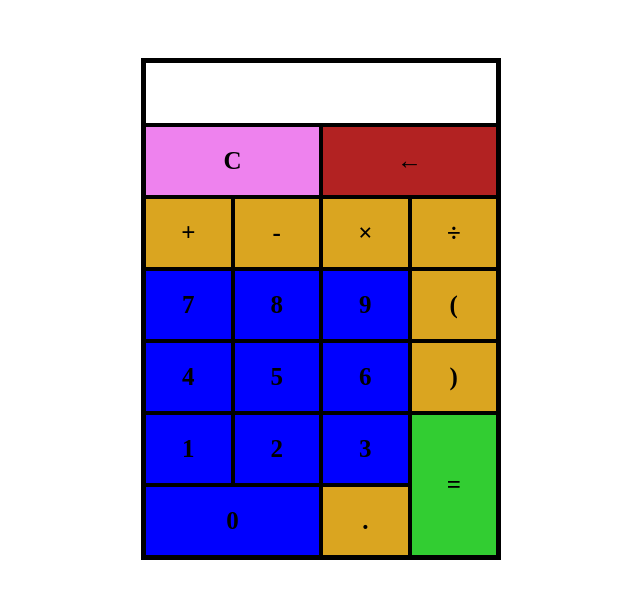
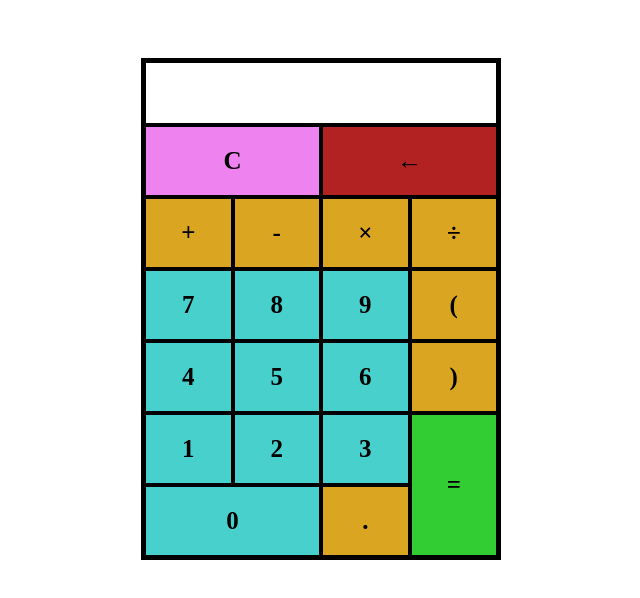
Before and after one commit to JohnTaylorJ/Calculator, a plain HTML site: page Calculator/index.html in a window 1280 px wide. Shown: the whole page, without its empty margins (419-1059 px from the left). Drawn offline with Linux system fonts and the light colour scheme.

Commit message:
Update style.css

```diff
--- a/Calculator/style.css
+++ b/Calculator/style.css
@@ -26,7 +26,7 @@ body {
 }
 
 .item {
-	background-color: blue;
+	background-color: #48D1CC;
 	display: flex;
 	padding: 20px;
 	justify-content: center;
```
